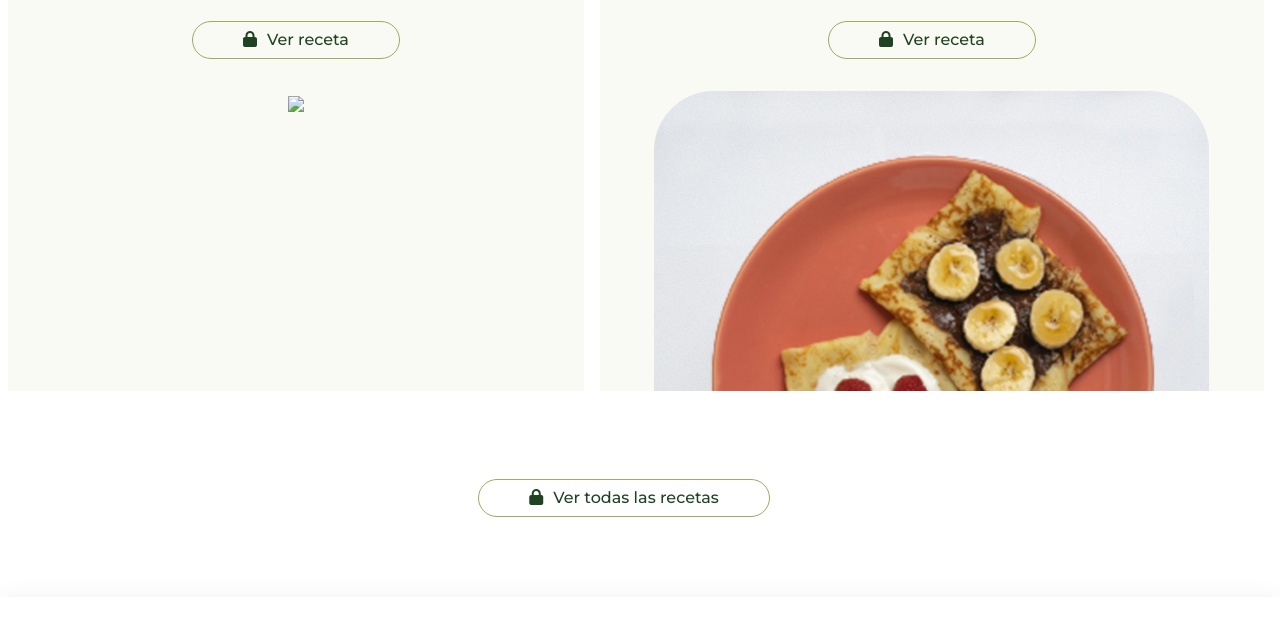
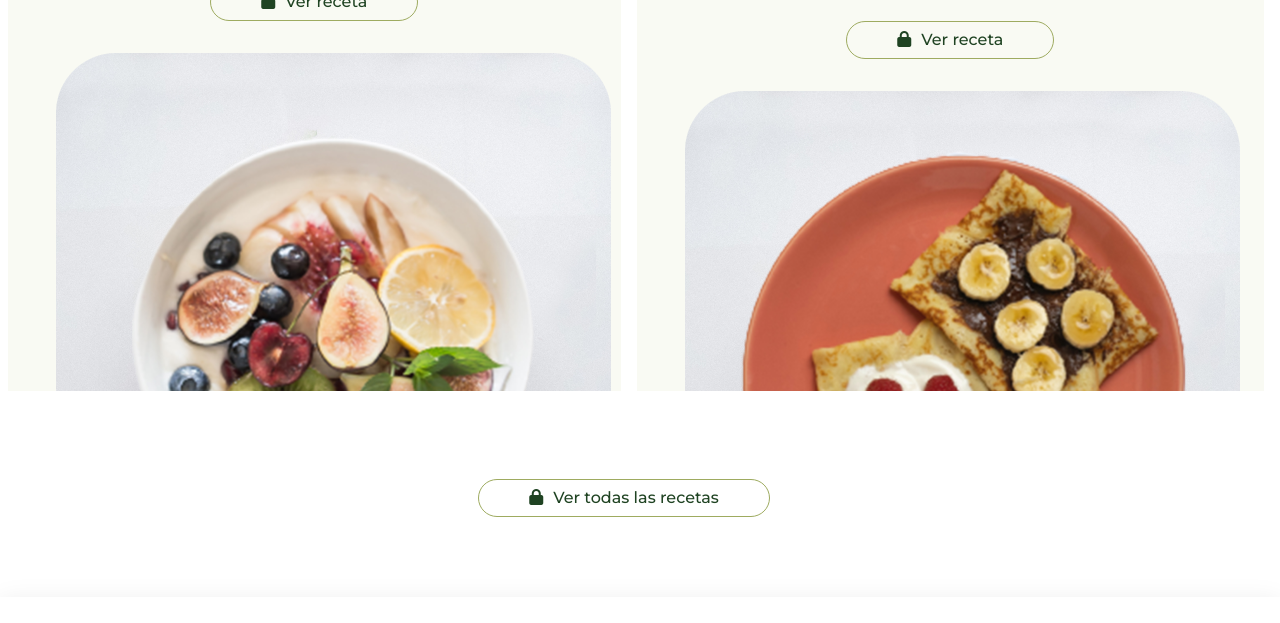
Before and after one commit to isabelpm/doonamis_greenfood, a plain HTML site: page index.html in a window 1280 px wide. Shown: the part 1439-2062 px from the top of the page. Drawn offline with nearby package versions, Linux system fonts and the light colour scheme; the site is published under a folder, as on GitHub Pages, so addresses that start at the root find nothing.

Commit message:
img subida

```diff
--- a/index.html
+++ b/index.html
@@ -118,7 +118,7 @@
 
                     </div>
                     <div class="mx-auto" style="width: 100%; height: 300px; border-radius: 60px 60px 0 0;"><img
-                            src="/img/plato3.png"></div>
+                            src="./img/plato3.png"></div>
                 </div>
                 <!-- Card 4 -->
                 <div class="bg-light me-md-3 pt-3 px-3 pt-md-5 px-md-5 text-center overflow-hidden">
```
